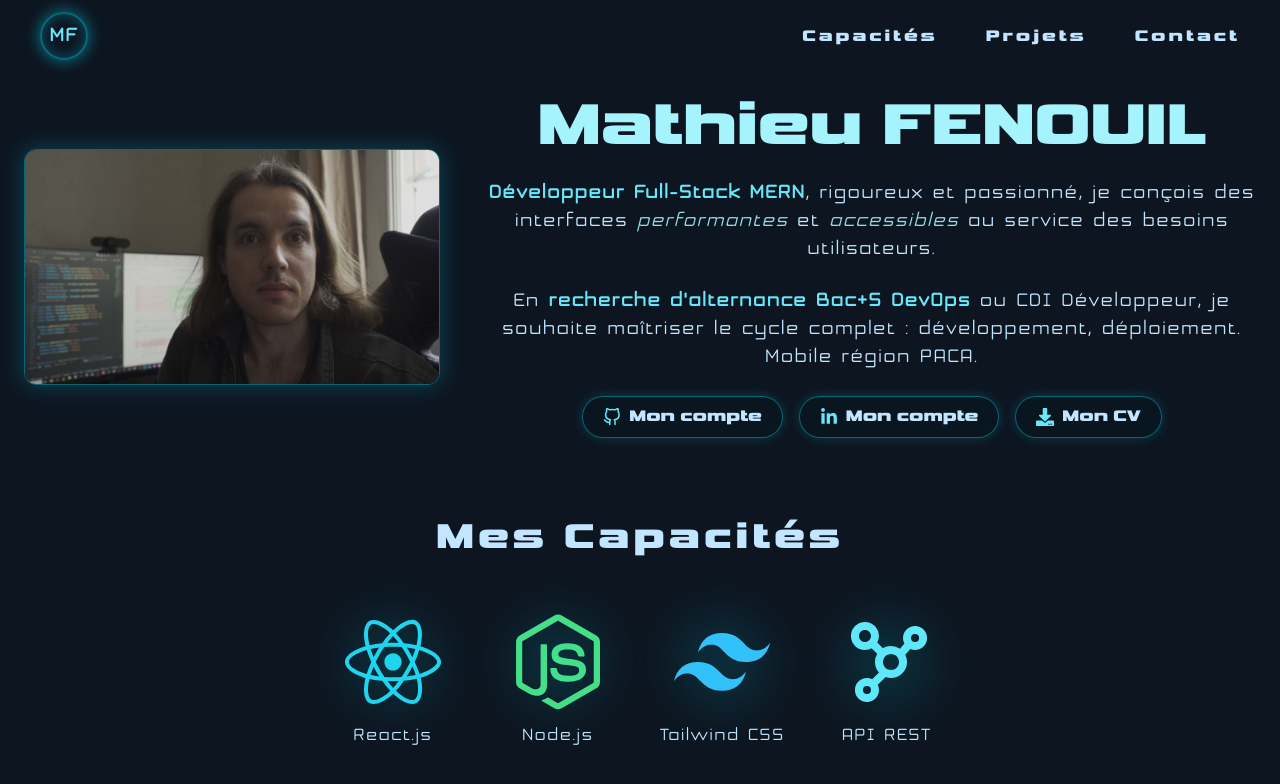
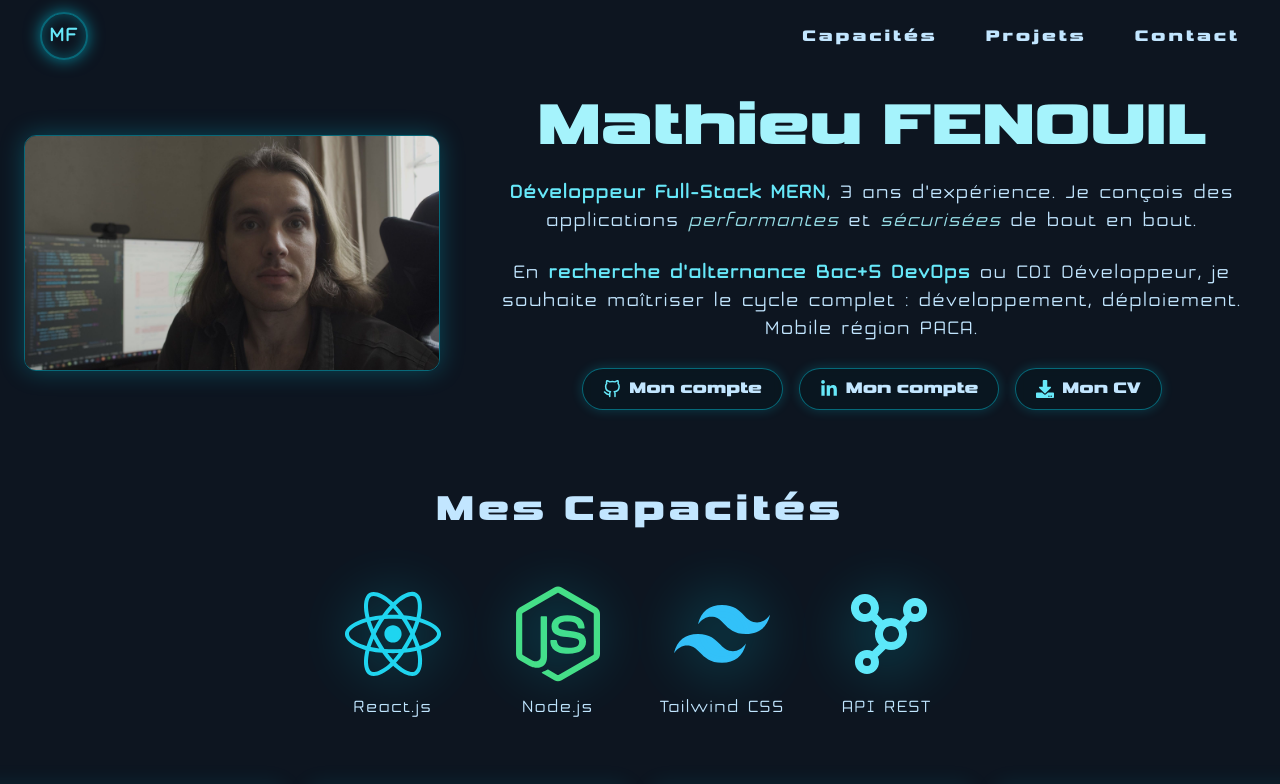
Before and after one commit to Matfen2/portfolio-mathieu-fenouil, a React (Create React App) app: page / in a window 1280 px wide. Shown: the top 784 px of the page. Built offline with nearby package versions, Linux system fonts and the light colour scheme.

Commit message:
Update Present.jsx

```diff
--- a/src/sections/Present.jsx
+++ b/src/sections/Present.jsx
@@ -68,10 +68,9 @@ export default function Present() {
             <span className="font-semibold text-cyan-300">
               Développeur Full-Stack MERN
             </span>
-            , rigoureux et passionné, je conçois des interfaces{" "}
+            , 3 ans d'expérience. Je conçois des applications{" "}
             <span className="italic text-cyan-200/90">performantes</span> et{" "}
-            <span className="italic text-cyan-200/90">accessibles</span> au
-            service des besoins utilisateurs.
+            <span className="italic text-cyan-200/90">sécurisées</span> de bout en bout.
           </p>
 
           <p className="text-sm sm:text-lg lg:text-xl lg:text-center leading-relaxed" style={{ fontFamily: "Honor", letterSpacing: "1.8px", color: "var(--text)"}}>
```
